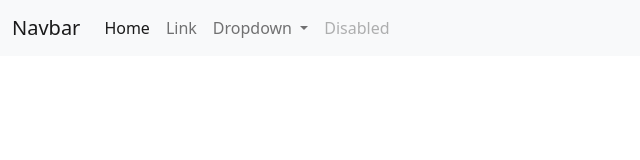
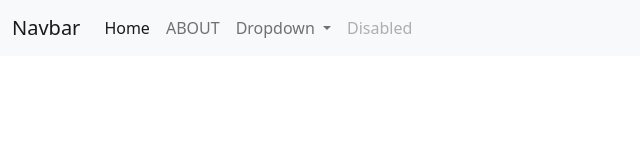
Before and after one commit to HrushabhB19/Demorepository, a plain HTML site: page my website/index.html in a window 1280 px wide. Shown: the full height of the page, 0-640 px from the left. Drawn offline with nearby package versions, Linux system fonts and the light colour scheme.

Commit message:
added about

```diff
--- a/my website/index.html
+++ b/my website/index.html
@@ -23,7 +23,7 @@
               <a class="nav-link active" aria-current="page" href="#">Home</a>
             </li>
             <li class="nav-item">
-              <a class="nav-link" href="#">Link</a>
+              <a class="nav-link" href="#">ABOUT</a>
             </li>
             <li class="nav-item dropdown">
               <a class="nav-link dropdown-toggle" href="#" id="navbarDropdown" role="button" data-bs-toggle="dropdown" aria-expanded="false">
```
